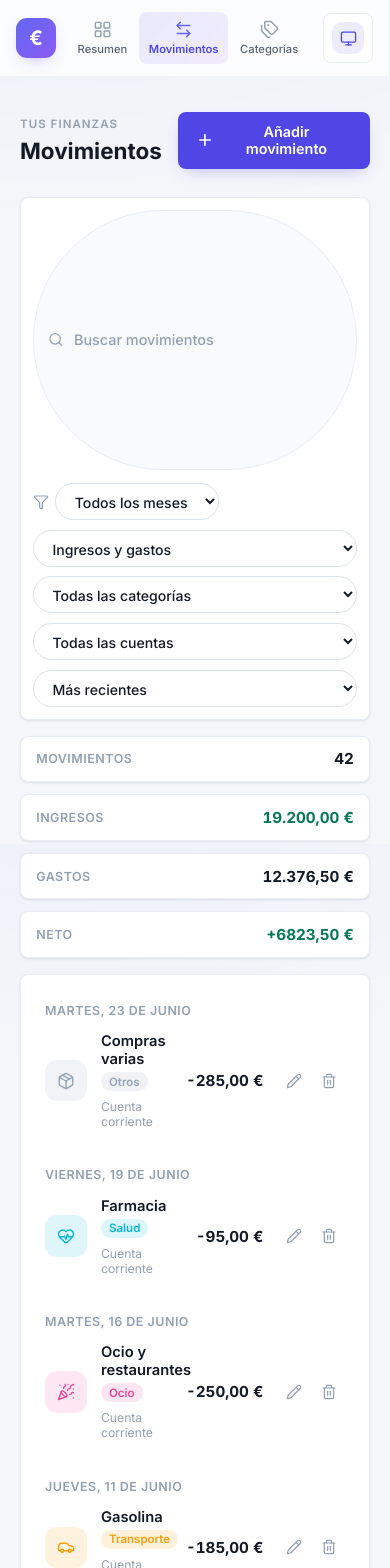
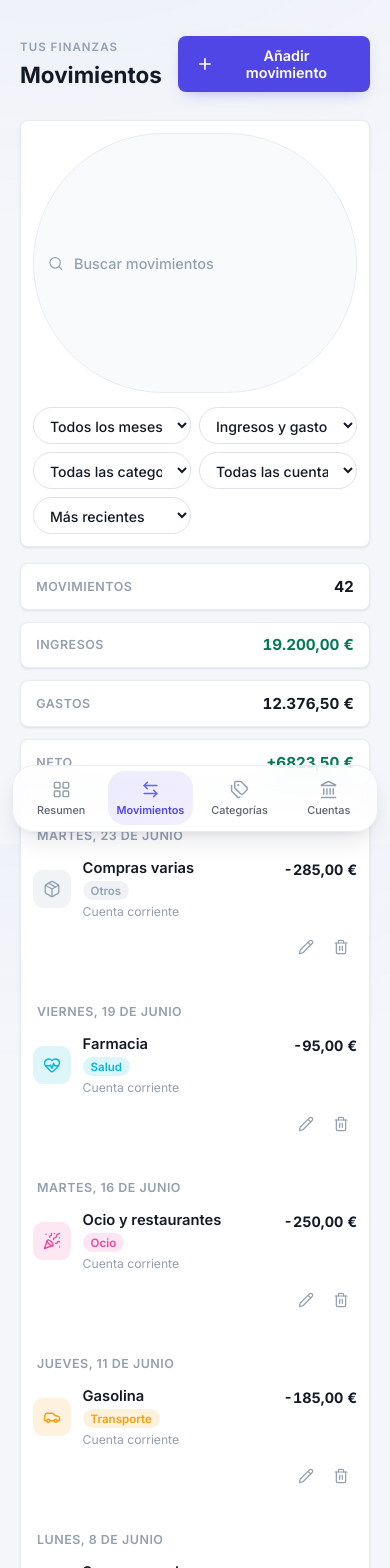
Before and after one commit to mystraldev/finance-tracker, a React (Vite) app: page /movimientos in a window 390 px wide. Shown: the top 1568 px of the page. Built offline with nearby package versions, Linux system fonts and the light colour scheme.

Commit message:
fix: polish mobile layout (#26)

```diff
--- a/src/App.css
+++ b/src/App.css
@@ -865,55 +865,68 @@
     height: auto;
     overflow-y: visible;
   }
+  .content__inner {
+    padding-bottom: calc(6.25rem + env(safe-area-inset-bottom));
+  }
   .sidebar {
-    position: sticky;
-    top: 0;
-    width: auto;
-    overflow-y: visible;
-    z-index: 10;
+    position: fixed;
+    right: 0.75rem;
+    bottom: calc(0.75rem + env(safe-area-inset-bottom));
+    left: 0.75rem;
+    z-index: 50;
     height: auto;
+    overflow: visible;
+    flex-direction: column;
+    align-items: center;
+    gap: 0;
+    padding: 0;
+    background: transparent;
+    border-right: none;
+    backdrop-filter: none;
+  }
+  .sidebar__brand {
+    display: none;
+  }
+  .sidebar__nav {
+    width: min(440px, 100%);
+    min-height: 64px;
     flex-direction: row;
-    align-items: center;
-    gap: 0.75rem;
-    padding: 0.75rem 1rem;
-  }
-  .sidebar__brand {
-    padding: 0;
-  }
-  .sidebar__name {
+    justify-content: space-around;
+    gap: 0.25rem;
+    padding: 0.35rem;
+    overflow: visible;
+    background: var(--sidebar-bg);
+    border: 1px solid var(--border);
+    border-radius: 22px;
+    box-shadow: var(--shadow-lg);
+    backdrop-filter: blur(14px);
+  }
+  .nav-item {
+    justify-content: center;
+    flex-direction: column;
+    gap: 0.24rem;
+    flex: 1 1 0;
+    min-width: 0;
+    min-height: 54px;
+    padding: 0.42rem 0.3rem;
+    font-size: 0.68rem;
+    text-align: center;
+    border-radius: 17px;
+  }
+  .nav-item--soon {
     display: none;
-  }
-  .sidebar__nav {
-    flex-direction: row;
-    flex: 1;
-    overflow-x: auto;
-    gap: 0.15rem;
-  }
-  .nav-item {
-    flex-direction: column;
-    gap: 0.2rem;
-    padding: 0.5rem 0.6rem;
-    font-size: 0.7rem;
   }
   .nav-item__soon {
     display: none;
   }
+  .nav-item__label {
+    flex: 0 1 auto;
+    max-width: 100%;
+    overflow: hidden;
+    text-overflow: ellipsis;
+    white-space: nowrap;
+  }
   .sidebar__footer {
-    flex: 0 0 auto;
-    border-top: none;
-    padding-top: 0;
-  }
-  .theme-toggle {
-    width: auto;
-    margin-bottom: 0;
-    padding: 0.5rem;
-  }
-  .theme-toggle__icon {
-    width: 32px;
-    height: 32px;
-  }
-  .theme-toggle__text,
-  .user-chip {
     display: none;
   }
   .grid-two,
@@ -1468,13 +1481,51 @@ select.field__input {
     min-width: 0;
   }
   .filters {
-    justify-content: stretch;
+    display: grid;
+    grid-template-columns: repeat(2, minmax(0, 1fr));
+    align-items: stretch;
+    width: 100%;
+    gap: 0.5rem;
   }
   .txrow__actions {
     opacity: 1;
   }
   .filters__select {
-    flex: 1;
+    width: 100%;
+    min-width: 0;
+    padding-inline: 0.75rem;
+  }
+  .filters__clear {
+    justify-self: start;
+    padding-left: 0.1rem;
+  }
+  .tx-groups {
+    padding: 0.35rem 1rem 0.85rem;
+  }
+  .txrow {
+    grid-template-columns: 2.4rem minmax(0, 1fr) auto;
+    gap: 0.7rem;
+    padding: 0.78rem 0.25rem;
+  }
+  .txrow__icon {
+    width: 2.4rem;
+    height: 2.4rem;
+    border-radius: 10px;
+  }
+  .txrow__meta {
+    align-items: flex-start;
+    flex-direction: column;
+    gap: 0.22rem;
+  }
+  .txrow__amount {
+    align-self: start;
+    padding-top: 0.1rem;
+    font-size: 0.9rem;
+  }
+  .txrow__actions {
+    grid-column: 2 / -1;
+    justify-content: flex-end;
+    padding-top: 0.1rem;
   }
   .tx-summary-grid {
     grid-template-columns: 1fr;
--- a/src/components/Sidebar.tsx
+++ b/src/components/Sidebar.tsx
@@ -47,7 +47,7 @@ function Sidebar() {
               <span className="nav-item__label">{item.label}</span>
             </NavLink>
           ) : (
-            <button key={item.id} type="button" className="nav-item" disabled>
+            <button key={item.id} type="button" className="nav-item nav-item--soon" disabled>
               <span className="nav-item__icon">
                 <Icon name={item.icon} size={19} />
               </span>
--- a/src/pages/TransactionsPage.tsx
+++ b/src/pages/TransactionsPage.tsx
@@ -91,8 +91,6 @@ function TransactionsPage() {
         </label>
 
         <div className="filters">
-          <div className="filters__group">
-            <Icon name="filter" size={16} />
           <select
             className="filters__select"
             aria-label="Mes"
@@ -106,7 +104,6 @@ function TransactionsPage() {
               </option>
             ))}
           </select>
-          </div>
           <select className="filters__select" aria-label="Tipo" value={type} onChange={(e) => setType(e.target.value)}>
             <option value="all">Ingresos y gastos</option>
             <option value="gasto">Solo gastos</option>
```
Lines whose indentation alone changed are shown as unchanged.
